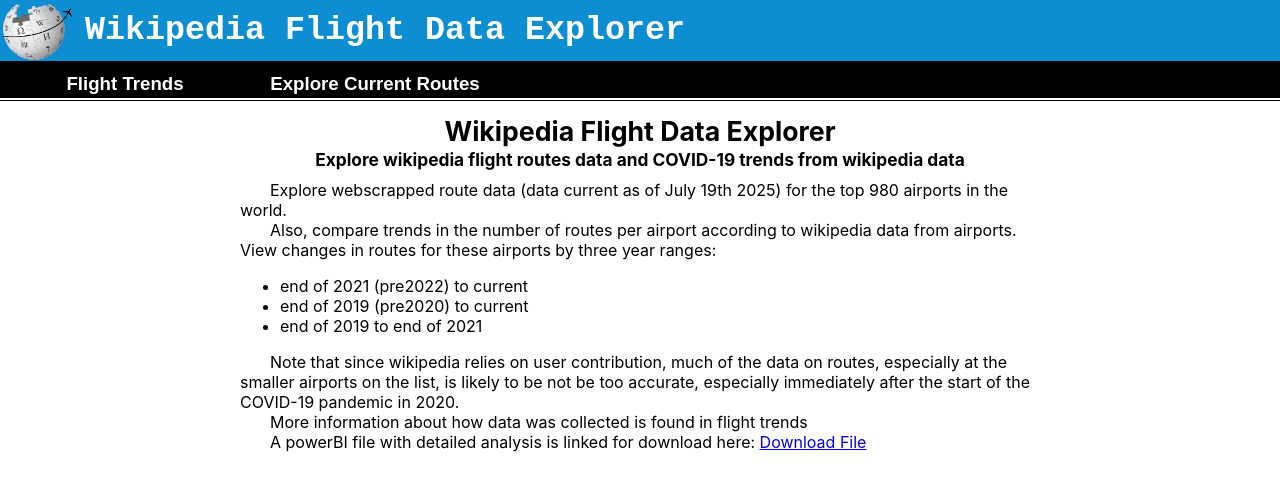
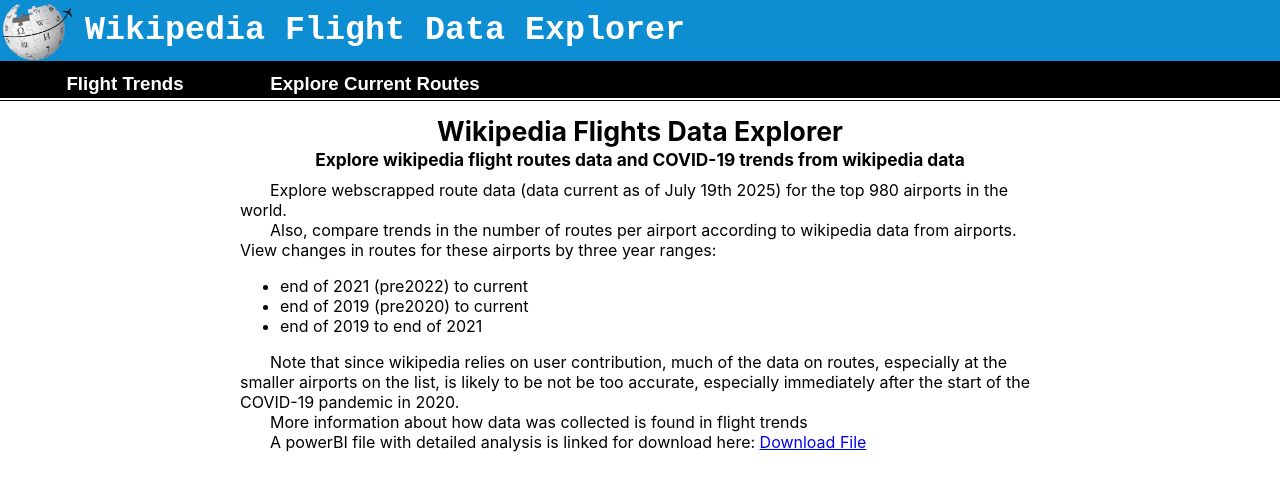
Before and after one commit to maxjing97/flight-routes-analysis, a React (Create React App) app: page / in a window 1280 px wide. Shown: the top 490 px of the page. Built offline with nearby package versions, Linux system fonts and the light colour scheme; the HTML template or start-up script is replaced by a standard one.

Commit message:
title update.

```diff
--- a/public/index.html
+++ b/public/index.html
@@ -12,7 +12,7 @@
     <link rel="apple-touch-icon" href="%PUBLIC_URL%/logo192.png" />
     <link rel="manifest" href="%PUBLIC_URL%/manifest.json" />
 
-    <title>Wikipedia Flight Data Explorer</title>
+    <title>Wikipedia Flights Data Explorer</title>
   </head>
   <body>
     <noscript>You need to enable JavaScript to run this app.</noscript>
--- a/src/pages/main.js
+++ b/src/pages/main.js
@@ -5,7 +5,7 @@
 export function Entry() { //entry function allowing more information to be found out
   return (
     <div className="about_main" style={styles.about_main}>
-      <h1 className='stats-title'>Wikipedia Flight Data Explorer</h1>
+      <h1 className='stats-title'>Wikipedia Flights Data Explorer</h1>
       <h3>Explore wikipedia flight routes data and COVID-19 trends from wikipedia data</h3>
       <div className="essay">
         <p>
```
